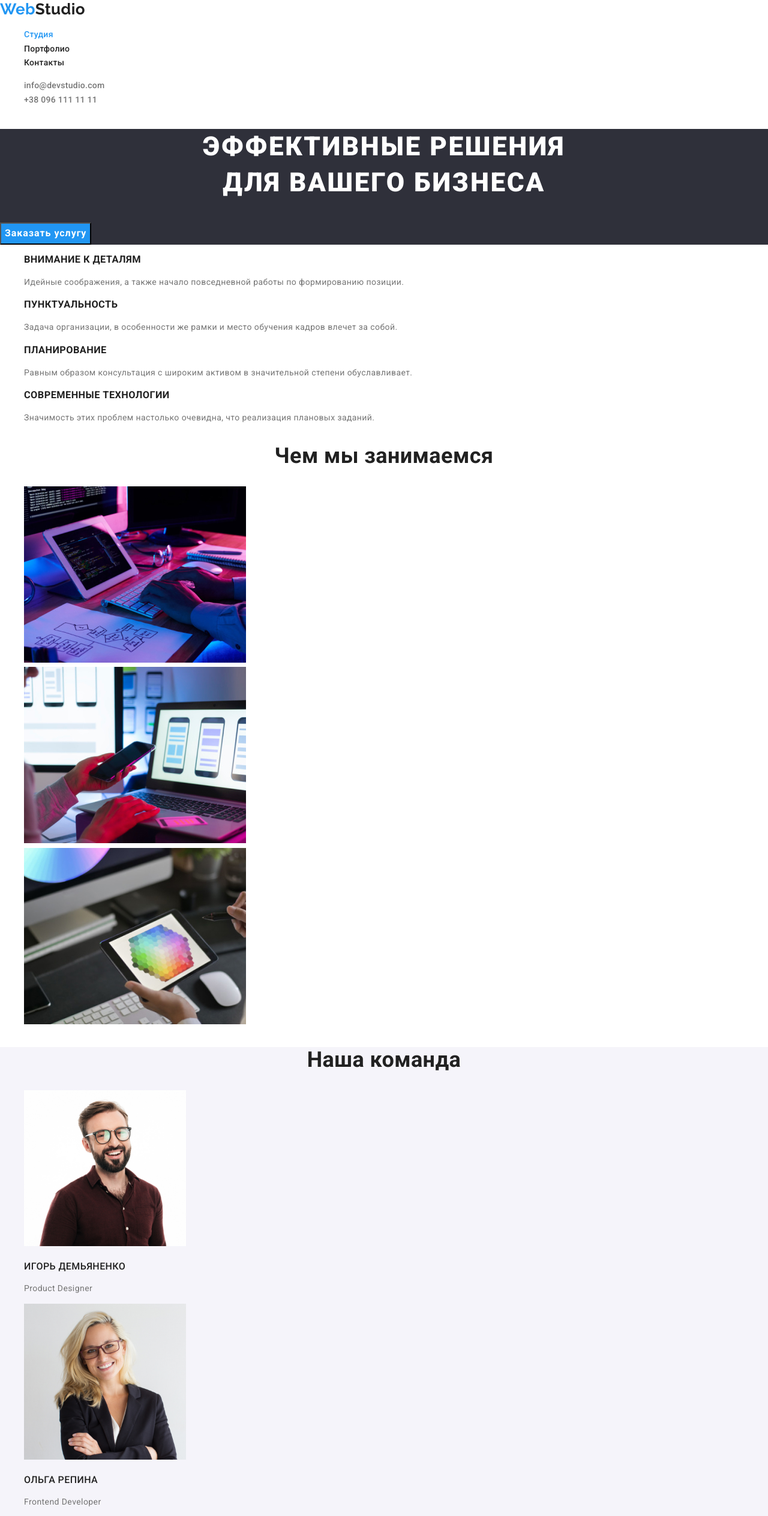
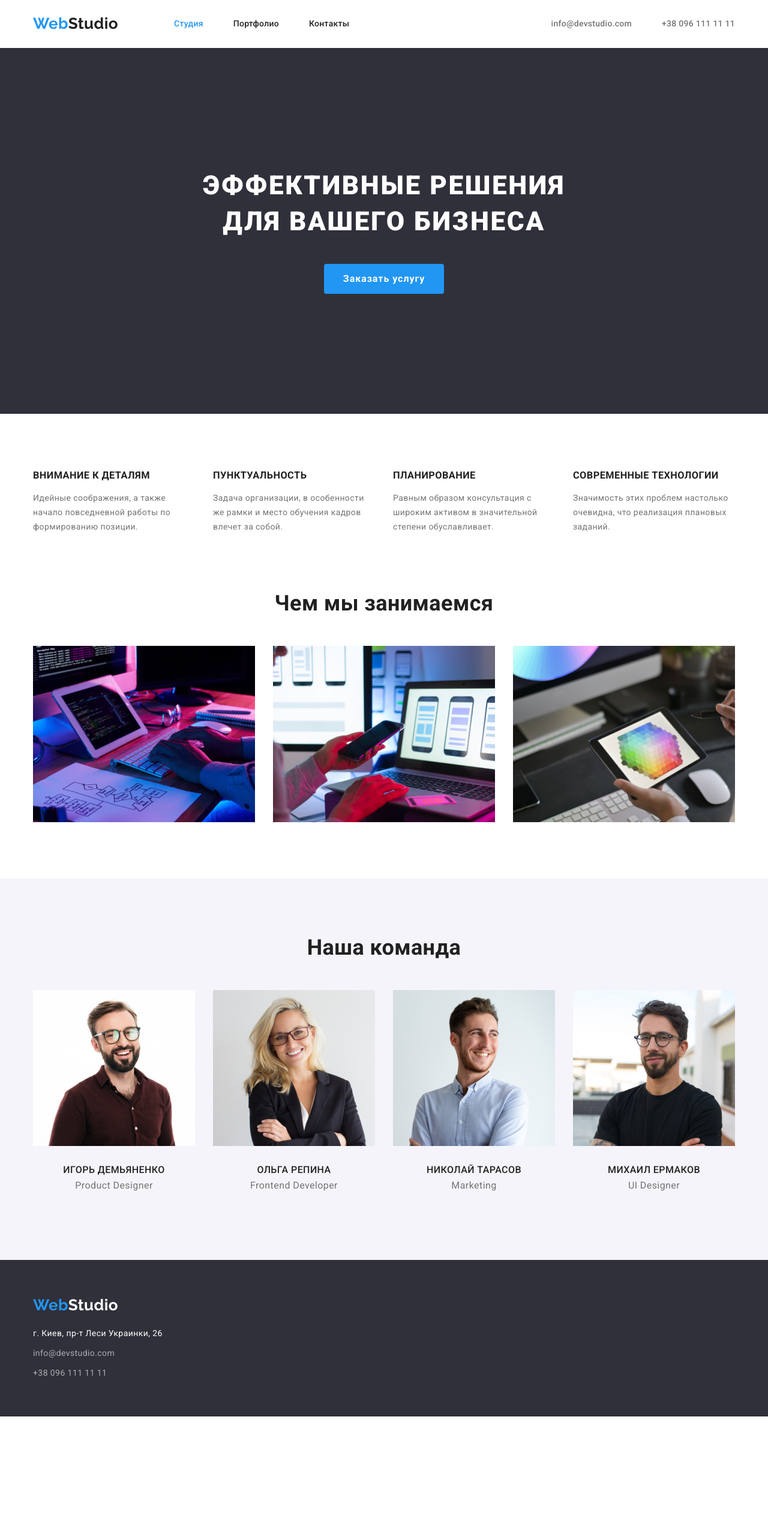
Before and after one commit to OlgaFayzulina/goit-markup-hw-03, a plain HTML site: page index.html in a window 1280 px wide. Shown: the top 2528 px of the page at 60% size. After the commit the page ends 2362 px from the top, so only its background shows below. Drawn offline with nearby package versions, Linux system fonts and the light colour scheme.

Commit message:
Add element geometry & flexboxes

```diff
--- a/css/styles.css
+++ b/css/styles.css
@@ -17,6 +17,14 @@
     --secondary-bg-color: #2F303A;
 }
 
+html {
+    box-sizing: border-box;
+}
+
+img {
+    display: block;
+}
+
 body {
     background-color: var(--white-color);
     color: var(--primary-text-color);
@@ -28,10 +36,24 @@ body {
 
 .list {
     list-style: none;
+    padding: 0;
+    margin: 0;
+}
+
+.container {
+    margin-right: auto;
+    margin-left: auto;
+    width: 1200px;
+    padding-left: 15px;
+    padding-right: 15px;
 }
 
 /* logo */
 .logo {
+    display: block;
+    padding-top: 24px;
+    padding-bottom: 25px;
+
     color: var(--accent-color);
     font-family: Raleway, sans-serif;
     font-size: 26px;
@@ -43,13 +65,36 @@ body {
     color: var(--title-text-color);
 }
 
+.header {
+    display: flex;
+    align-items: center;
+}
+
 /* site-nav */
+.site-nav{
+    display: flex;
+    margin-left: 93px;
+}
+
+.site-nav-menu {
+    display: flex;
+}
+
+.site-nav .item:not(:last-child) {
+    margin-right: 50px;
+}
+
 .site-nav .link {
+    display: block;
+    padding-top: 32px;
+    padding-bottom: 32px;
+
     color: var(--title-text-color);
     font-weight: 500;
     line-height: 1.14;
     letter-spacing: 0.02em;
     text-decoration: none;
+
 }
 
 .site-nav .link:hover,
@@ -62,7 +107,20 @@ body {
 }
 
 /* contacts */
+.contacts {
+    display: flex;
+    margin-left: auto;
+}
+
+.contacts .item + .item {
+    margin-left: 50px;
+}
+
 .contacts .link {
+    display: block;
+    padding-top: 32px;
+    padding-bottom: 32px;
+
     color: var(--primary-text-color);
     font-weight: 500;
     line-height: 1.14;
@@ -79,16 +137,21 @@ body {
 
 /* hero */
 .hero-title {
+    margin-top: 0;
+    margin-bottom: 40px;
     color: var(--white-color);
     font-weight: 900;
     font-size: 44px;
     line-height: 1.36;
-    text-align: center;
     text-transform: uppercase;
     letter-spacing: 0.06em;
 }
 .hero {
     background-color: var(--secondary-bg-color);
+    /*outline: 2px solid tomato;*/
+    text-align: center;
+    padding-top: 200px;
+    padding-bottom: 200px;
 }
 
 /* feature-list */
@@ -97,6 +160,31 @@ body {
     font-weight: 700;
     line-height: 1.14;
     text-transform: uppercase;
+    margin-top: 0;
+    margin-bottom: 10;
+}
+
+.features {
+    display: flex;
+    flex-wrap: wrap;
+}
+
+.features .item {
+    width: 270px;
+}
+
+.features .item:not(:last-child) {
+    margin-right: 30px;
+}
+
+.feature-list p {
+    margin-top: 0;
+    margin-bottom: 0;
+}
+
+.feature-list {
+    padding-top: 94px;
+    padding-bottom: 94px;
 }
 
 /* section */
@@ -106,7 +194,27 @@ body {
     font-size: 36px;
     line-height: 1.17;
     text-align: center;
+    margin-top: 0;
+    margin-bottom: 50px;
 }
+
+.section {
+    padding-bottom: 94px;
+}
+
+.services {
+    display: flex;
+    flex-wrap: wrap;
+}
+
+.services .item {
+    width: 370px;
+}
+
+.services .item:not(:last-child) {
+    margin-right: 30px;
+}
+
 
 /* our team */
 .members .title {
@@ -114,15 +222,39 @@ body {
     font-weight: 500;
     font-size: 16px;
     line-height: 1.19;
+    text-align: center;
+    margin-top: 30px;
 }
 
-.member .role {
+.members .role {
     font-size: 16px;
     line-height: 1.19px;
+    text-align: center;
+    padding-bottom: 30px;
 }
 
-.team {
+.section-team {
     background-color: var(--additional-bg-color);
+    padding-top: 94px;
+    padding-bottom: 94px;
+}
+
+.section-team p {
+    margin-top: 0;
+    margin-bottom: 0;
+}
+
+.members {
+    display: flex;
+    flex-wrap: wrap;
+}
+
+.members .item {
+    width: 270px;
+}
+
+.members .item:not(:last-child) {
+    margin-right: 30px;
 }
 
 /* button */
@@ -133,12 +265,16 @@ body {
 }
 
 .button.primary {
+    border-radius: 4px;
+    padding: 10px 32px;
+    display: inline-block;
+    min-width: 200px;
+    border: transparent;
     color: var(--white-color);
     background-color: var(--accent-color);
     font-weight: 700;
     font-size: 16px;
     line-height: 1.9;
-    display: flex;
     align-items: center;
     text-align: center;
     letter-spacing: 0.06em;
@@ -171,10 +307,30 @@ body {
     background-color: var(--secondary-bg-color);
 }
 
+.address-nav {
+    padding-top: 60px;
+    padding-bottom: 60px;
+
+}
+
+.address-nav .logo {
+    padding-top: 0;
+    padding-bottom: 20px;
+}
+
+.address .item {
+    margin-bottom: 9px;
+}
+
 /* стили для potfolio.html */
 
-/* work-list */
+/* portfolio-nav */
 .button.secondary {
+    border-radius: 4px;
+    padding: 6px 22px;
+    display: inline-block;
+    min-width: 73px;
+    border: transparent;
     color: var(--title-text-color);
     background-color: var(--additional-bg-color);
     font-weight: 500;
@@ -189,12 +345,43 @@ body {
     background-color: var(--accent-color);
 }
 
+.portfolio {
+    padding-bottom: 94px;
+    margin-top: 94px;
+}
+
+.portfolio-nav {
+    display: flex;
+    justify-content: space-between;
+}
+
+.flex-container {
+    margin-right: auto;
+    margin-left: auto;
+    width: 611px;
+    padding-bottom: 16px;
+    margin-bottom: 34px;
+}
+
+/* work-list */
+
+.work-nav p {
+    margin-top: 0;
+    margin-bottom: 0;
+}
+
+.work-nav {
+    display: flex;
+    flex-wrap: wrap;
+
+}
 .work-nav .title {
     color: var(--title-text-color);
     font-weight: 700;
     font-size: 18px;
     line-height: 2;
     letter-spacing: 0.06em;
+    margin-top: 20px;
 }
 
 .work-nav .description {
@@ -206,3 +393,17 @@ body {
 .work-nav .link {
     text-decoration: none;
 }
+
+.work-nav .item {
+    width: 370px;
+    margin-right: 30px;
+    margin-bottom: 30px;
+}
+
+.work-nav .item:nth-child(3n) {
+    margin-right: 0;
+}
+
+.work-nav .item:nth-child(- n + 3) {
+    margin-bottom: 0;
+}
--- a/index.html
+++ b/index.html
@@ -13,126 +13,132 @@
   <body>
       <!-- Шапка сайта -->
     <header>
-        <nav>
+        <div class="container header">
+            <nav class="site-nav-menu">
                 <a href="./index.html" class="logo" lang="en"> Web<span class="accent">Studio</span></a>
-
                 <ul class="site-nav list">
-                <li><a href="" class="link current">Студия</a></li>
-                <li><a href="./portfolio.html" class="link">Портфолио</a></li>
-                <li><a href="" class="link">Контакты</a></li>
+                    <li class="item"><a href="" class="link current">Студия</a></li>
+                    <li class="item"><a href="./portfolio.html" class="link">Портфолио</a></li>
+                    <li class="item"><a href="" class="link">Контакты</a></li>
                 </ul>
             </nav>
+
             <ul class="contacts list">
-                <li><a href="mailto:info@devstudio.com" lang="en" class="link">info@devstudio.com</a></li>
-                <li><a href="tel:+380961111111" class="link">+38 096 111 11 11</a></li>
+                <li class="item"><a href="mailto:info@devstudio.com" lang="en" class="link">info@devstudio.com</a></li>
+                <li class="item"><a href="tel:+380961111111" class="link">+38 096 111 11 11</a></li>
             </ul>
+        </div>
     </header>
 
     <main>
     <!-- Герой -->
     <section class="hero">
-        <div>
         <h1 class="hero-title">Эффективные решения <br> для вашего бизнеса</h1>
         <button class="button primary">Заказать услугу</button>
-        </div>
     </section>
 
     <!-- Наши особенности -->
-    <section class="feature-list">
+    <section>
+        <div class="container feature-list">
             <h2 hidden>Наши особенности</h2>
-
-        <ul class="list">
-            <li>
+                <ul class="features list">
+                    <li class="item">
                         <h3 class="title">Внимание к деталям</h3>
                             <p>
                                 Идейные соображения, а также начало повседневной работы по формированию позиции.
                             </p>
                     </li>
-            <li>
+                    <li class="item">
                         <h3 class="title">Пунктуальность</h3>
                             <p>
                                 Задача организации, в особенности же рамки и место обучения кадров влечет за собой.
                             </p>
                 </li>
-            <li>
+                <li class="item">
                     <h3 class="title">Планирование</h3>
                         <p>
                             Равным образом консультация с широким активом в значительной степени обуславливает.
                         </p>
                 </li>
-            <li>
+                <li class="item">
                     <h3 class="title">Современные технологии</h3>
                         <p>
                             Значимость этих проблем настолько очевидна, что реализация плановых заданий.
                         </p>
                 </li>
             </ul>
+        </div>
     </section>
 
     <!-- Чем мы занимаемся -->
     <section class="section">
+        <div class="container">
             <h2 class="section-title">Чем мы занимаемся</h2>
 
-        <ul class="list">
-            <li>
+            <ul class="services list">
+                <li class="item">
                     <a href="">
                         <img src="./images/programer-working-his-desk-office.jpg" alt="программист работает" width="370">
                     </a>
                 </li>
-            <li>
+                <li class="item">
                     <a href="">
                         <img src="./images/developing-application-smartphones.jpg" alt="смартфон приложения" width="370">
                     </a>
                 </li>
-            <li>
+                <li class="item">
                     <a href="">
                         <img src="./images/selection-graphic-tablet.jpg" alt="планшет графика" width="370">
                     </a>
                 </li>
             </ul>
+        </div>
     </section>
 
     <!-- Наша команда -->
-    <section class="section team">
+    <section class="section-team">
+        <div class="container">
             <h2 class="section-title">Наша команда</h2>
 
             <ul class="members list">
-            <li>
+                <li class="item">
                     <img src="./images/igor-demianenko.jpg" alt="Игорь Демьяненко дизайнер" width="270">
                     <h3 class="title">Игорь Демьяненко</h3>
                     <p lang="en" class="role">Product Designer</p>
                 </li>
-            <li>
+                <li class="item">
                     <img src="./images/olga-repina.jpg" alt="Ольга Репина разработчик" width="270">
                     <h3 class="title">Ольга Репина</h3>
                     <p lang="en" class="role">Frontend Developer</p>
                 </li>
-            <li>
+                <li class="item">
                     <img src="./images/nikolai-tarasov.jpg" alt="Николай Тарасов маркетинг" width="270">
                     <h3 class="title">Николай Тарасов</h3>
                     <p lang="en" class="role">Marketing</p>
                 </li>
-            <li>
+                <li class="item">
                     <img src="./images/mikhail-yermakov.jpg" alt="Михаил Ермаков дизайнер" width="270">
                     <h3 class="title">Михаил Ермаков</h3>
                     <p lang="en" class="role">UI Designer</p>
                 </li>
             </ul>
-
+        </div>
     </section>
     </main>
 
     <!-- Футер -->
     <footer class="address">
+        <div class="container address-nav">
             <a href="./" class="logo" lang="en">Web<span class="accent-footer">Studio</span></a>
 
                 <address>
                     <ul class="address list">
-                    <li><a href="https://goo.gl/maps/F7UoxzN7m9sb4z4G9" target="_blank" rel="noopener noreferer" class="link">г. Киев, пр-т Леси Украинки, 26</a></li>
-                    <li><a href="mailto:info@devstudio.com" lang="en" class="contact">info@devstudio.com</a></li>
+                        <li class="item"><a href="https://goo.gl/maps/F7UoxzN7m9sb4z4G9" target="_blank" rel="noopener noreferer" class="link">г. Киев, пр-т Леси Украинки, 26</a></li>
+                        <li class="item"><a href="mailto:info@devstudio.com" lang="en" class="contact">info@devstudio.com</a></li>
                         <li><a href="tel:+380961111111" class="contact">+38 096 111 11 11</a></li>
                     </ul>
                 </address>
+        </div>
     </footer>
   </body>
 </html>
```
Also changed, not shown: portfolio.html (+34 -28 lines). Lines whose indentation alone changed are shown as unchanged.
